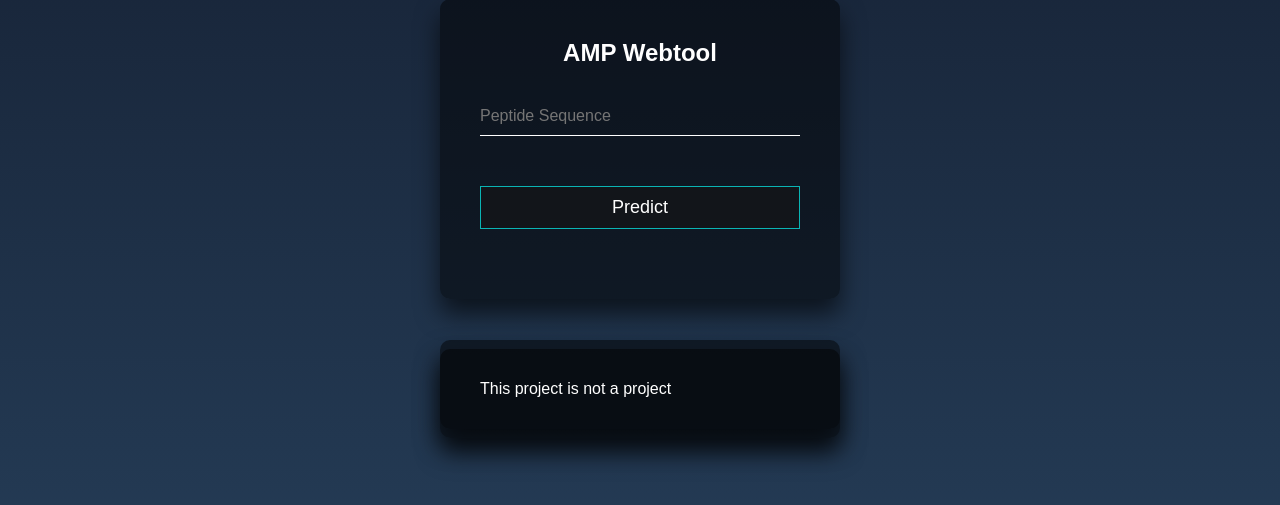
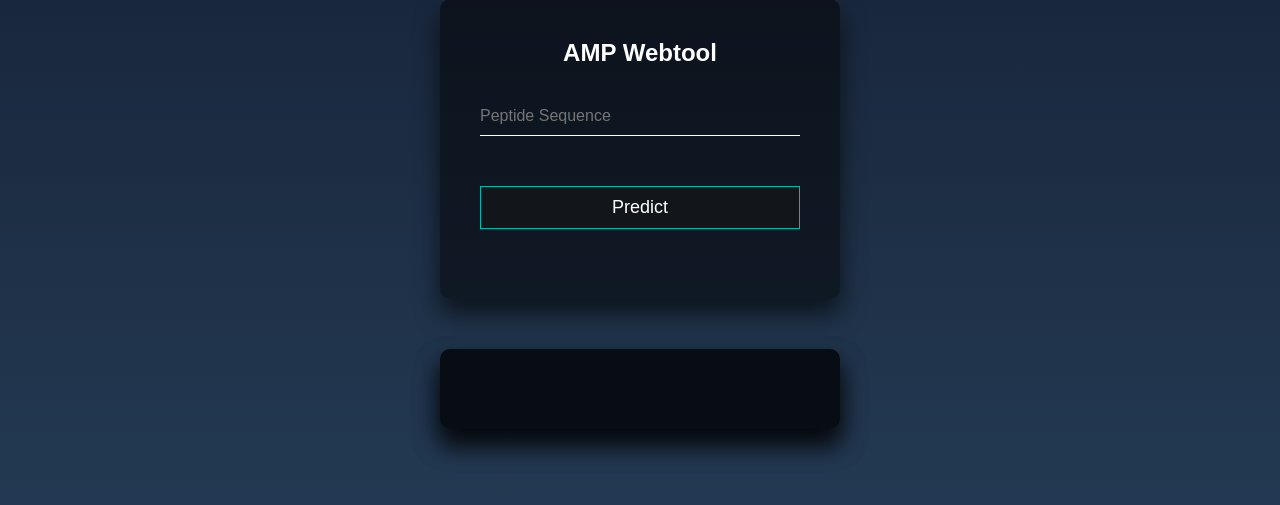
Before and after one commit to PVPN4799/AMP_WebTool, a Flask app: page / in a window 1280 px wide. Shown: the part 251-756 px from the top of the page. Run offline with Flask 2, Linux system fonts and the light colour scheme; parts of the project's set-up code (start-up, migrations or seed data) failed here and were passed over.

Commit message:
Update index.html

```diff
--- a/templates/index.html
+++ b/templates/index.html
@@ -234,6 +234,6 @@ body {
   <br>
   <br>
 <div class="pred-box">
-  This project is not a project
+
 </div>
 </html>
```
